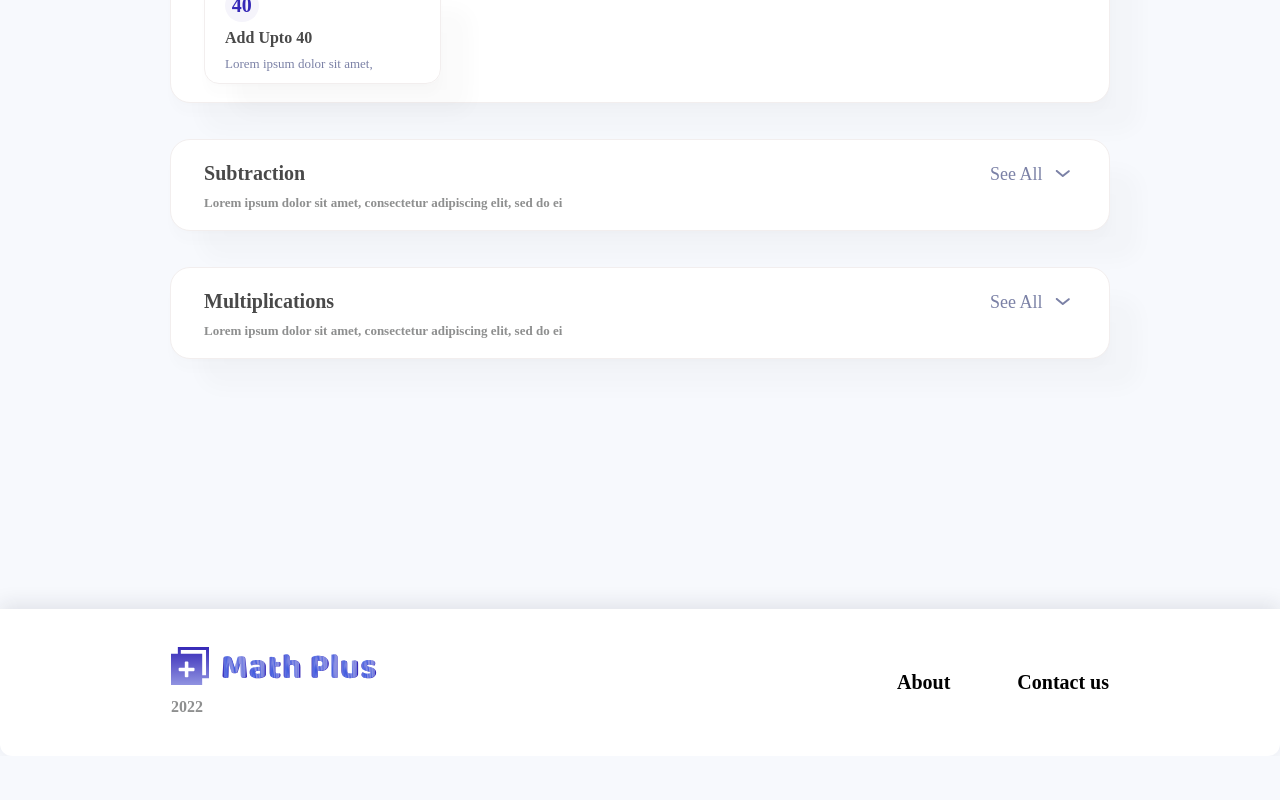
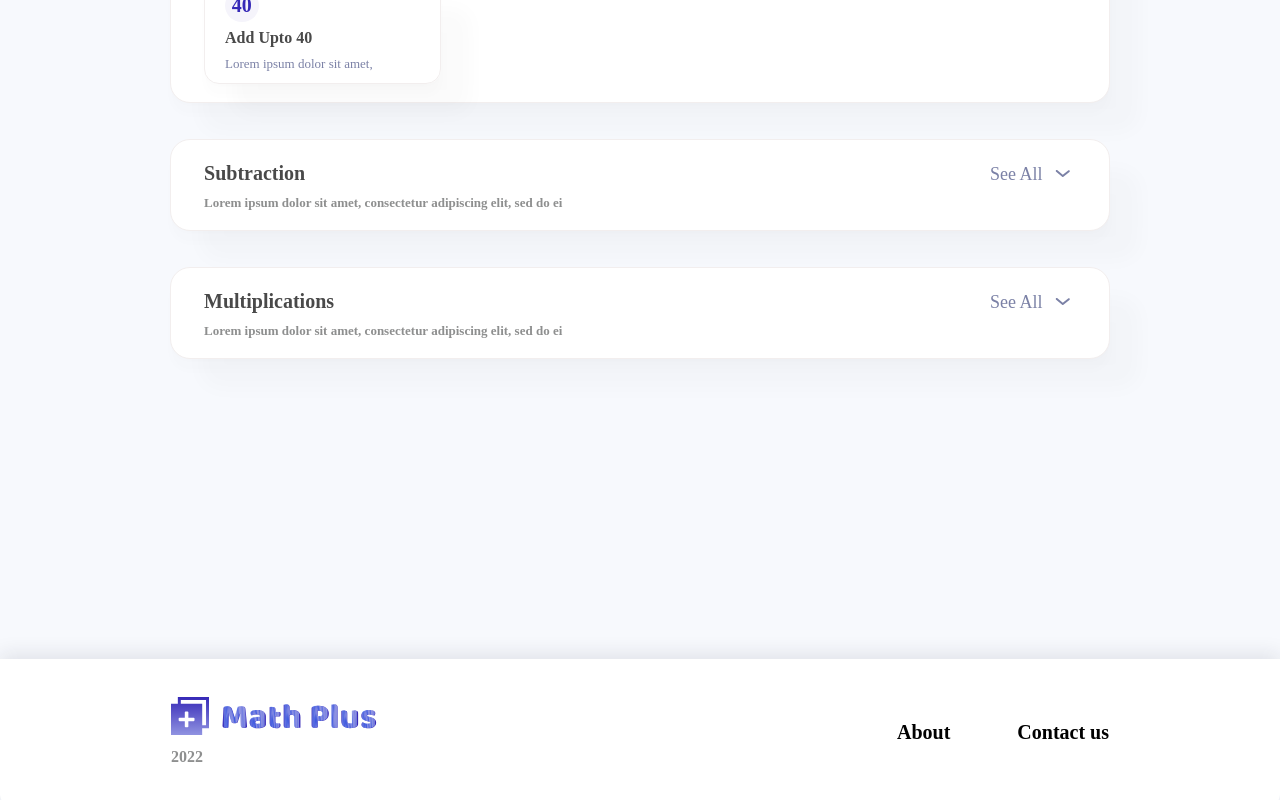
Before and after one commit to mhshuvoalways/math-plus-for-kids, a React (Create React App) app: page / in a window 1280 px wide. Shown: the part 813-1613 px from the top of the page. Before the commit the page ends 1569 px from the top, so only its background shows below. Built offline with nearby package versions, Linux system fonts and the light colour scheme; a web font is replaced by a local one.

Commit message:
footer top 300px

```diff
--- a/src/assets/css/style.css
+++ b/src/assets/css/style.css
@@ -330,7 +330,7 @@ body {
 footer {
   background: #ffffff;
   border-radius: 0px 0px 12px 12px;
-  margin-top: 250px;
+  margin-top: 300px;
   -webkit-box-shadow: 0px -5px 20px 0px rgb(28 31 46 / 10%);
   box-shadow: 0px -5px 20px 0px rgb(28 31 46 / 10%);
 }
```
